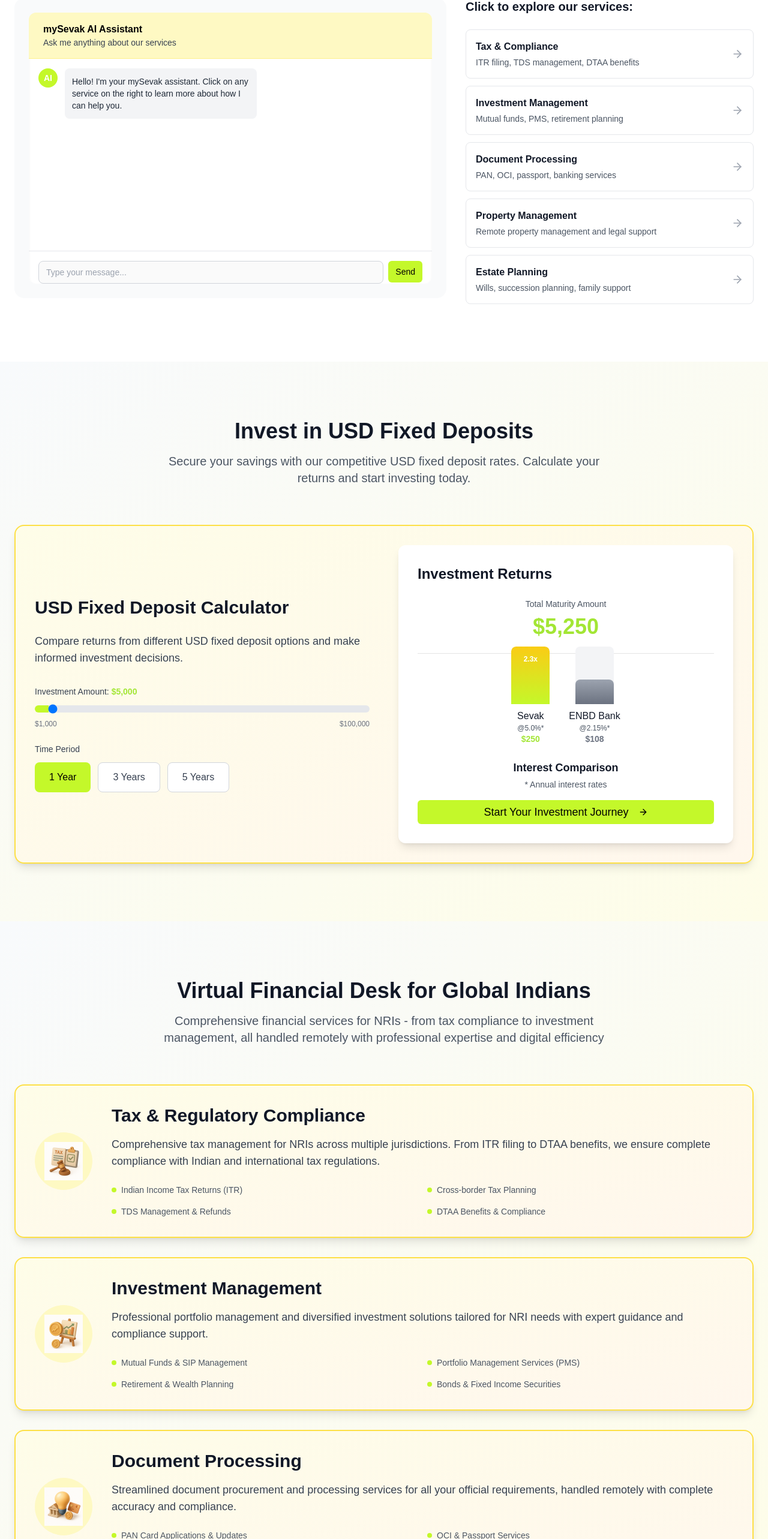
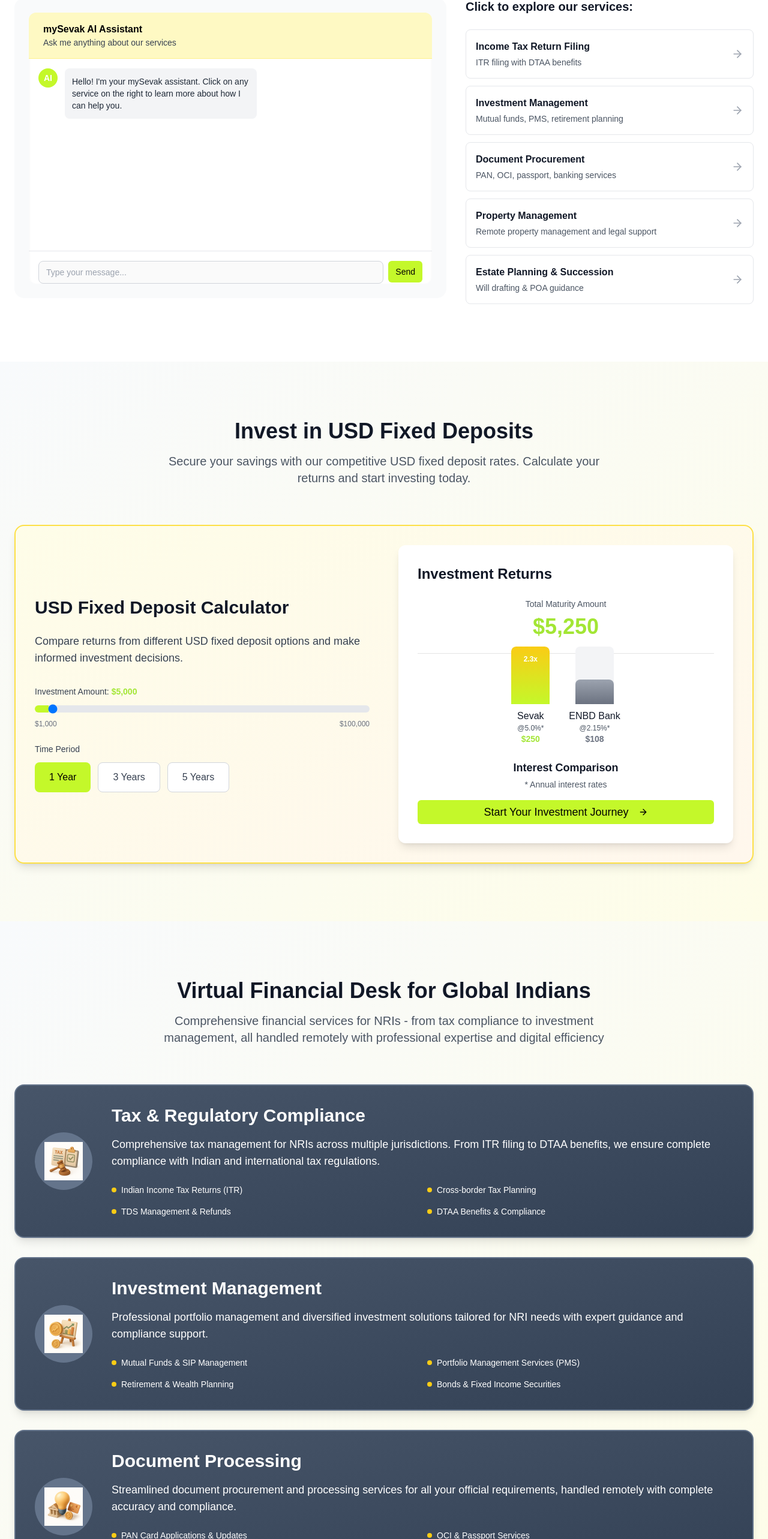
Before and after one commit to linux-devil/hiresevak, a Next.js app: page / in a window 1280 px wide. Shown: the part 856-3422 px from the top of the page at 60% size. Built offline with nearby package versions, Linux system fonts and the light colour scheme.

Commit message:
made changes

```diff
--- a/app/page.tsx
+++ b/app/page.tsx
@@ -2,7 +2,7 @@
 
 import Image from "next/image"
 import { Button } from "@/components/ui/button"
-import { Globe, Shield, TrendingUp, Users, ArrowRight, Play, FileText } from "lucide-react"
+import { Globe, Shield, TrendingUp, Users, ArrowRight, Play, FileText, User } from "lucide-react"
 import { Header } from "@/components/header"
 import { Footer } from "@/components/footer"
 import { FadeInUp, SlideInLeft } from "@/components/scroll-animation"
@@ -263,9 +263,9 @@ export default function HomePage() {
                 <div className="space-y-3">
                   {[
                     {
-                      title: "Tax & Compliance",
-                      description: "ITR filing, TDS management, DTAA benefits",
-                      response: "I can help you with comprehensive tax services including Indian Income Tax Returns, TDS optimization, and leveraging DTAA benefits for tax savings. Our expert team handles multi-jurisdictional compliance to ensure you're always compliant while minimizing your tax liability."
+                      title: "Income Tax Return Filing",
+                      description: "ITR filing with DTAA benefits",
+                      response: "Our ITR filing service includes comprehensive tax return preparation for NRIs with income in India. We handle all documentation, ensure DTAA benefits, and manage your tax obligations efficiently."
                     },
                     {
                       title: "Investment Management",
@@ -273,9 +273,9 @@ export default function HomePage() {
                       response: "Let me guide you through our investment services! We offer diversified portfolio management including mutual funds, SIPs, PMS, and retirement planning specifically designed for NRIs. Our certified advisors help optimize your investments while ensuring tax efficiency and regulatory compliance."
                     },
                     {
-                      title: "Document Processing",
+                      title: "Document Procurement",
                       description: "PAN, OCI, passport, banking services",
-                      response: "I can streamline all your document needs! From PAN card applications and OCI renewals to passport services and banking documentation - we handle everything remotely. Our digital-first approach ensures fast processing with complete accuracy and compliance."
+                      response: "Our document procurement services include PAN card applications, OCI card processing, passport renewal, and NRE/NRO bank account opening with minimal paperwork from your end."
                     },
                     {
                       title: "Property Management",
@@ -283,8 +283,8 @@ export default function HomePage() {
                       response: "Managing property from abroad is complex, but I'm here to help! We provide end-to-end property management including tenant relations, rent collection, legal dispute resolution, and maintenance coordination. Our local network ensures your property interests are protected."
                     },
                     {
-                      title: "Estate Planning",
-                      description: "Wills, succession planning, family support",
+                      title: "Estate Planning & Succession",
+                      description: "Will drafting & POA guidance",
                       response: "Estate planning for NRIs involves unique cross-border considerations. I can help you with will drafting, succession planning, power of attorney guidance, and comprehensive family support services to ensure smooth asset transfer and family care coordination."
                     }
                   ].map((service, index) => (
@@ -299,7 +299,9 @@ export default function HomePage() {
                             <p className="text-sm text-gray-800">${service.title}</p>
                           </div>
                           <div className="w-8 h-8 bg-gray-300 rounded-full flex items-center justify-center flex-shrink-0">
-                            <span className="text-gray-600 text-sm font-bold">You</span>
+                            <svg class="w-4 h-4 text-gray-600" fill="none" stroke="currentColor" viewBox="0 0 24 24">
+                              <path stroke-linecap="round" stroke-linejoin="round" stroke-width="2" d="M16 7a4 4 0 11-8 0 4 4 0 018 0zM12 14a7 7 0 00-7 7h14a7 7 0 00-7-7z"/>
+                            </svg>
                           </div>
                         `;
                         messagesContainer.appendChild(userMessage);
@@ -469,32 +471,32 @@ export default function HomePage() {
 
           {/* Tax & Regulatory Compliance */}
           <FadeInUp className="mb-8">
-            <div className="bg-gradient-to-br from-yellow-50 to-orange-50 border-2 border-yellow-300 rounded-2xl p-8 shadow-lg">
+            <div className="bg-gradient-to-br from-slate-600 to-slate-700 border-2 border-slate-500 rounded-2xl p-8 shadow-lg">
               <div className="flex flex-col lg:flex-row items-center gap-8">
-                <div className="w-24 h-24 bg-yellow-100 rounded-full flex items-center justify-center flex-shrink-0">
+                <div className="w-24 h-24 bg-slate-500 rounded-full flex items-center justify-center flex-shrink-0">
                   <img src="/tax.png" alt="Tax & Compliance" className="w-16 h-16" />
                 </div>
                 <div className="flex-1 text-center lg:text-left">
-                  <h3 className="text-3xl font-bold text-gray-900 mb-4">Tax & Regulatory Compliance</h3>
-                  <p className="text-lg text-gray-700 mb-6">
+                  <h3 className="text-3xl font-bold text-white mb-4">Tax & Regulatory Compliance</h3>
+                  <p className="text-lg text-white mb-6">
                     Comprehensive tax management for NRIs across multiple jurisdictions. From ITR filing to DTAA benefits,
                     we ensure complete compliance with Indian and international tax regulations.
                   </p>
-                  <div className="grid md:grid-cols-2 gap-4 text-sm text-gray-600">
+                  <div className="grid md:grid-cols-2 gap-4 text-sm text-white">
                     <div className="flex items-center gap-2">
-                      <div className="w-2 h-2 bg-yellow-500 rounded-full"></div>
+                      <div className="w-2 h-2 bg-yellow-400 rounded-full"></div>
                       <span>Indian Income Tax Returns (ITR)</span>
                     </div>
                     <div className="flex items-center gap-2">
-                      <div className="w-2 h-2 bg-yellow-500 rounded-full"></div>
+                      <div className="w-2 h-2 bg-yellow-400 rounded-full"></div>
                       <span>Cross-border Tax Planning</span>
                     </div>
                     <div className="flex items-center gap-2">
-                      <div className="w-2 h-2 bg-yellow-500 rounded-full"></div>
+                      <div className="w-2 h-2 bg-yellow-400 rounded-full"></div>
                       <span>TDS Management & Refunds</span>
                     </div>
                     <div className="flex items-center gap-2">
-                      <div className="w-2 h-2 bg-yellow-500 rounded-full"></div>
+                      <div className="w-2 h-2 bg-yellow-400 rounded-full"></div>
                       <span>DTAA Benefits & Compliance</span>
                     </div>
                   </div>
@@ -505,32 +507,32 @@ export default function HomePage() {
 
           {/* Investment Management */}
           <FadeInUp className="mb-8" delay={0.1}>
-            <div className="bg-gradient-to-br from-yellow-50 to-orange-50 border-2 border-yellow-300 rounded-2xl p-8 shadow-lg">
+            <div className="bg-gradient-to-br from-slate-600 to-slate-700 border-2 border-slate-500 rounded-2xl p-8 shadow-lg">
               <div className="flex flex-col lg:flex-row items-center gap-8">
-                <div className="w-24 h-24 bg-yellow-100 rounded-full flex items-center justify-center flex-shrink-0">
+                <div className="w-24 h-24 bg-slate-500 rounded-full flex items-center justify-center flex-shrink-0">
                   <img src="/investment-management.png" alt="Investment Management" className="w-16 h-16" />
                 </div>
                 <div className="flex-1 text-center lg:text-left">
-                  <h3 className="text-3xl font-bold text-gray-900 mb-4">Investment Management</h3>
-                  <p className="text-lg text-gray-700 mb-6">
+                  <h3 className="text-3xl font-bold text-white mb-4">Investment Management</h3>
+                  <p className="text-lg text-white mb-6">
                     Professional portfolio management and diversified investment solutions tailored for NRI needs
                     with expert guidance and compliance support.
                   </p>
-                  <div className="grid md:grid-cols-2 gap-4 text-sm text-gray-600">
+                  <div className="grid md:grid-cols-2 gap-4 text-sm text-white">
                     <div className="flex items-center gap-2">
-                      <div className="w-2 h-2 bg-yellow-500 rounded-full"></div>
+                      <div className="w-2 h-2 bg-yellow-400 rounded-full"></div>
                       <span>Mutual Funds & SIP Management</span>
                     </div>
                     <div className="flex items-center gap-2">
-                      <div className="w-2 h-2 bg-yellow-500 rounded-full"></div>
+                      <div className="w-2 h-2 bg-yellow-400 rounded-full"></div>
                       <span>Portfolio Management Services (PMS)</span>
                     </div>
                     <div className="flex items-center gap-2">
-                      <div className="w-2 h-2 bg-yellow-500 rounded-full"></div>
+                      <div className="w-2 h-2 bg-yellow-400 rounded-full"></div>
                       <span>Retirement & Wealth Planning</span>
                     </div>
                     <div className="flex items-center gap-2">
-                      <div className="w-2 h-2 bg-yellow-500 rounded-full"></div>
+                      <div className="w-2 h-2 bg-yellow-400 rounded-full"></div>
                       <span>Bonds & Fixed Income Securities</span>
                     </div>
                   </div>
@@ -541,32 +543,32 @@ export default function HomePage() {
 
           {/* Document Processing */}
           <FadeInUp delay={0.2}>
-            <div className="bg-gradient-to-br from-yellow-50 to-orange-50 border-2 border-yellow-300 rounded-2xl p-8 shadow-lg">
+            <div className="bg-gradient-to-br from-slate-600 to-slate-700 border-2 border-slate-500 rounded-2xl p-8 shadow-lg">
               <div className="flex flex-col lg:flex-row items-center gap-8">
-                <div className="w-24 h-24 bg-yellow-100 rounded-full flex items-center justify-center flex-shrink-0">
+                <div className="w-24 h-24 bg-slate-500 rounded-full flex items-center justify-center flex-shrink-0">
                   <img src="/banking.png" alt="Document Processing" className="w-16 h-16" />
                 </div>
                 <div className="flex-1 text-center lg:text-left">
-                  <h3 className="text-3xl font-bold text-gray-900 mb-4">Document Processing</h3>
-                  <p className="text-lg text-gray-700 mb-6">
+                  <h3 className="text-3xl font-bold text-white mb-4">Document Processing</h3>
+                  <p className="text-lg text-white mb-6">
                     Streamlined document procurement and processing services for all your official requirements,
                     handled remotely with complete accuracy and compliance.
                   </p>
-                  <div className="grid md:grid-cols-2 gap-4 text-sm text-gray-600">
+                  <div className="grid md:grid-cols-2 gap-4 text-sm text-white">
                     <div className="flex items-center gap-2">
-                      <div className="w-2 h-2 bg-yellow-500 rounded-full"></div>
+                      <div className="w-2 h-2 bg-yellow-400 rounded-full"></div>
                       <span>PAN Card Applications & Updates</span>
                     </div>
                     <div className="flex items-center gap-2">
-                      <div className="w-2 h-2 bg-yellow-500 rounded-full"></div>
+                      <div className="w-2 h-2 bg-yellow-400 rounded-full"></div>
                       <span>OCI & Passport Services</span>
                     </div>
                     <div className="flex items-center gap-2">
-                      <div className="w-2 h-2 bg-yellow-500 rounded-full"></div>
+                      <div className="w-2 h-2 bg-yellow-400 rounded-full"></div>
                       <span>Banking & Account Services</span>
                     </div>
                     <div className="flex items-center gap-2">
-                      <div className="w-2 h-2 bg-yellow-500 rounded-full"></div>
+                      <div className="w-2 h-2 bg-yellow-400 rounded-full"></div>
                       <span>Attestation & Legalization</span>
                     </div>
                   </div>
@@ -663,12 +665,12 @@ export default function HomePage() {
               Join thousands of NRIs who trust mySevak as their comprehensive remote concierge for all Indian affairs
             </p>
             <div className="flex gap-4 justify-center">
-              <Button className="bg-white text-yellow-600 hover:bg-gray-100 font-medium px-8 py-3">
+              <Button className="bg-white text-black hover:bg-gray-100 font-medium px-8 py-3">
                 Schedule Consultation
               </Button>
               <Button
                 variant="outline"
-                className="border-white text-white hover:bg-white/10 px-8 py-3"
+                className="border-white text-black hover:bg-white/10 px-8 py-3"
               >
                 Download Guide
               </Button>
```
